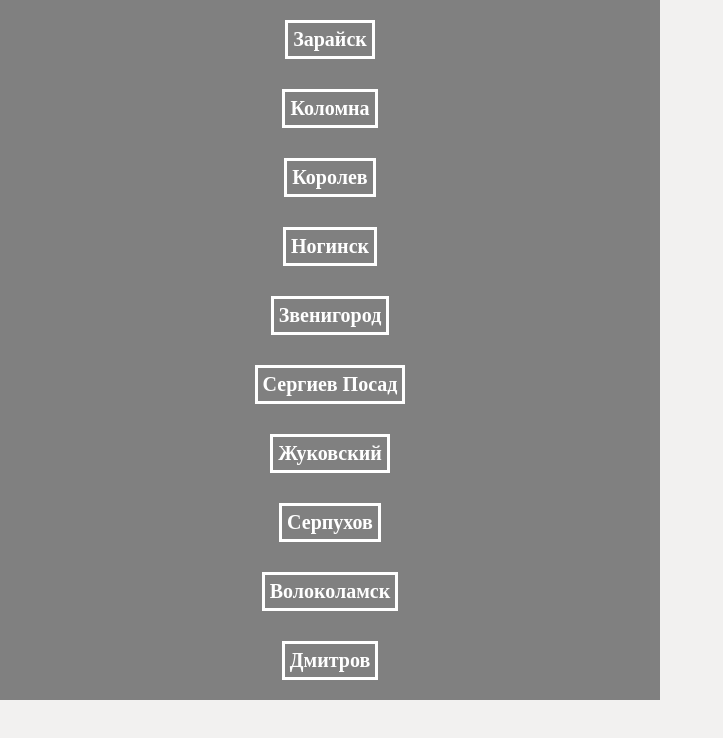
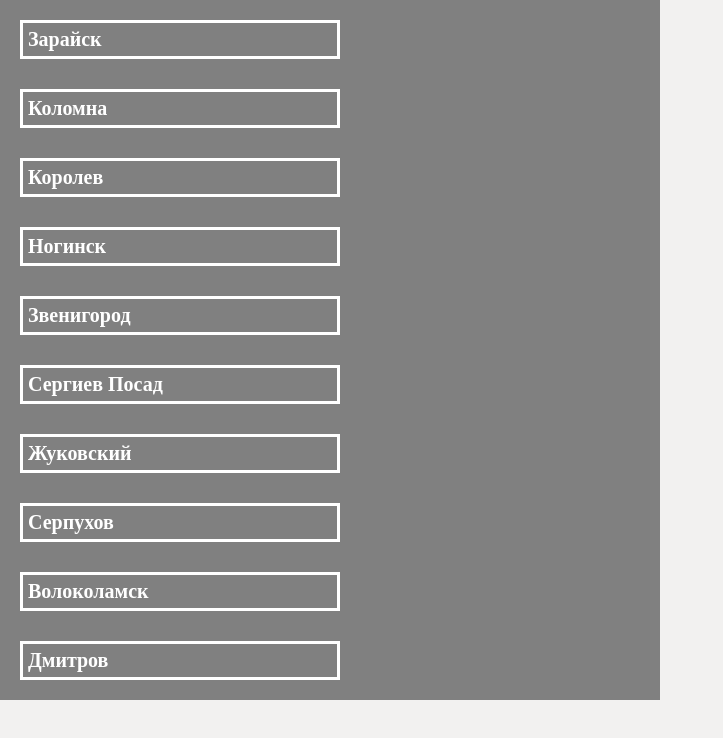
Before and after one commit to komarova1305/Moskow, a plain HTML site: page Moscow/burger menu.html in a window 1280 px wide. Shown: the whole page, without its empty margins (0-723 px from the left). Drawn offline with Linux system fonts and the light colour scheme.

Commit message:
Update style.css

```diff
--- a/Moscow/style.css
+++ b/Moscow/style.css
@@ -55,11 +55,11 @@ body {background: #f2f1f0; margin: 0 auto;}
     display: flex;
     flex-direction: column;
     justify-content: center;
-    align-items: center;
     color: white;
     margin: 0;
     width: 50%;
     background: grey;
+    padding-left: 50px;
     padding: 10px;
 }
 
```
